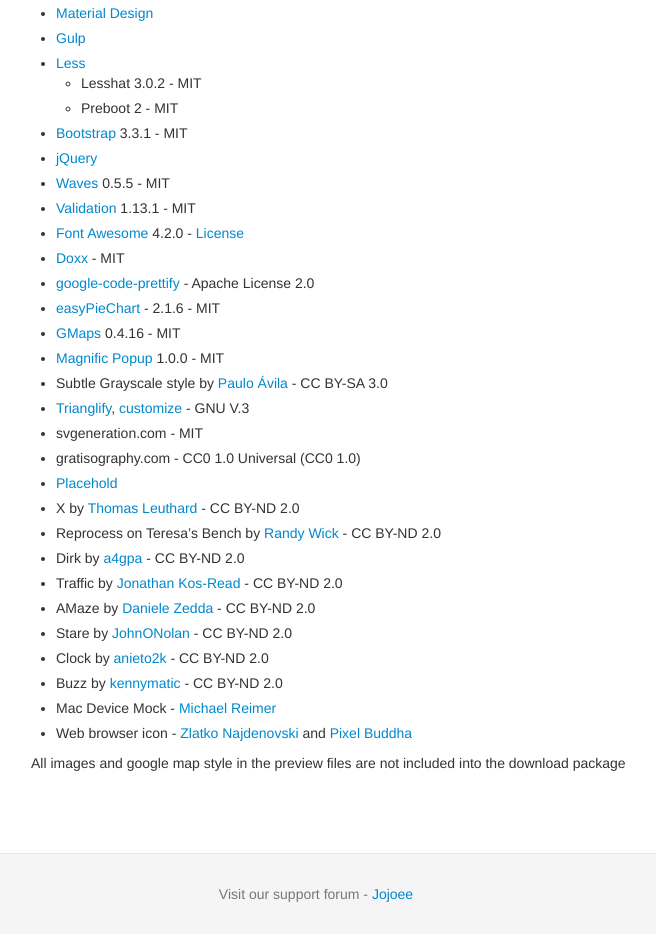
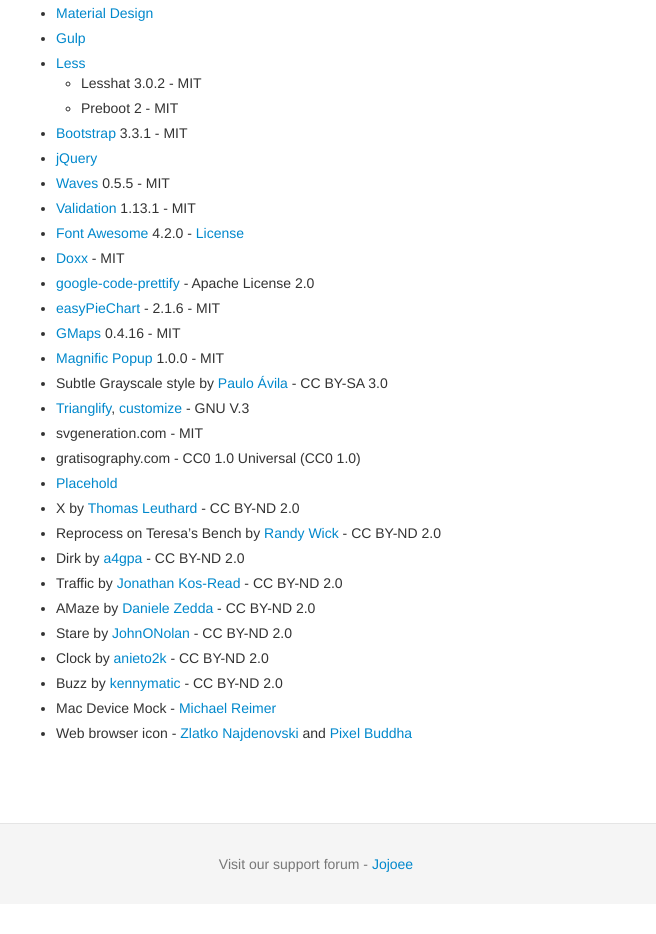
Before and after one commit to jojoee/classic-cv, a plain HTML site: page docs/reference/index.html in a window 1280 px wide. Shown: the part 2111-3045 px from the top of the page, without its empty margins (324-980 px from the left). After the commit the page ends 3015 px from the top, so only its background shows below. Drawn offline with Linux system fonts and the light colour scheme.

Commit message:
Update README.md (commit missing file)

```diff
--- a/docs/reference/index.html
+++ b/docs/reference/index.html
@@ -209,7 +209,7 @@
 <li>Mac Device Mock - <a href="http://www.bestpsdfreebies.com/">Michael Reimer</a></li>
 <li>Web browser icon - <a href="https://www.iconfinder.com/zlaten">Zlatko Najdenovski</a> and <a href="https://www.iconfinder.com/PixelBuddha">Pixel Buddha</a></li>
 </ul>
-<p>All images and google map style in the preview files are not included into the download package</p></section>
+</section>
         </div>
       </div>
     </div>
```
